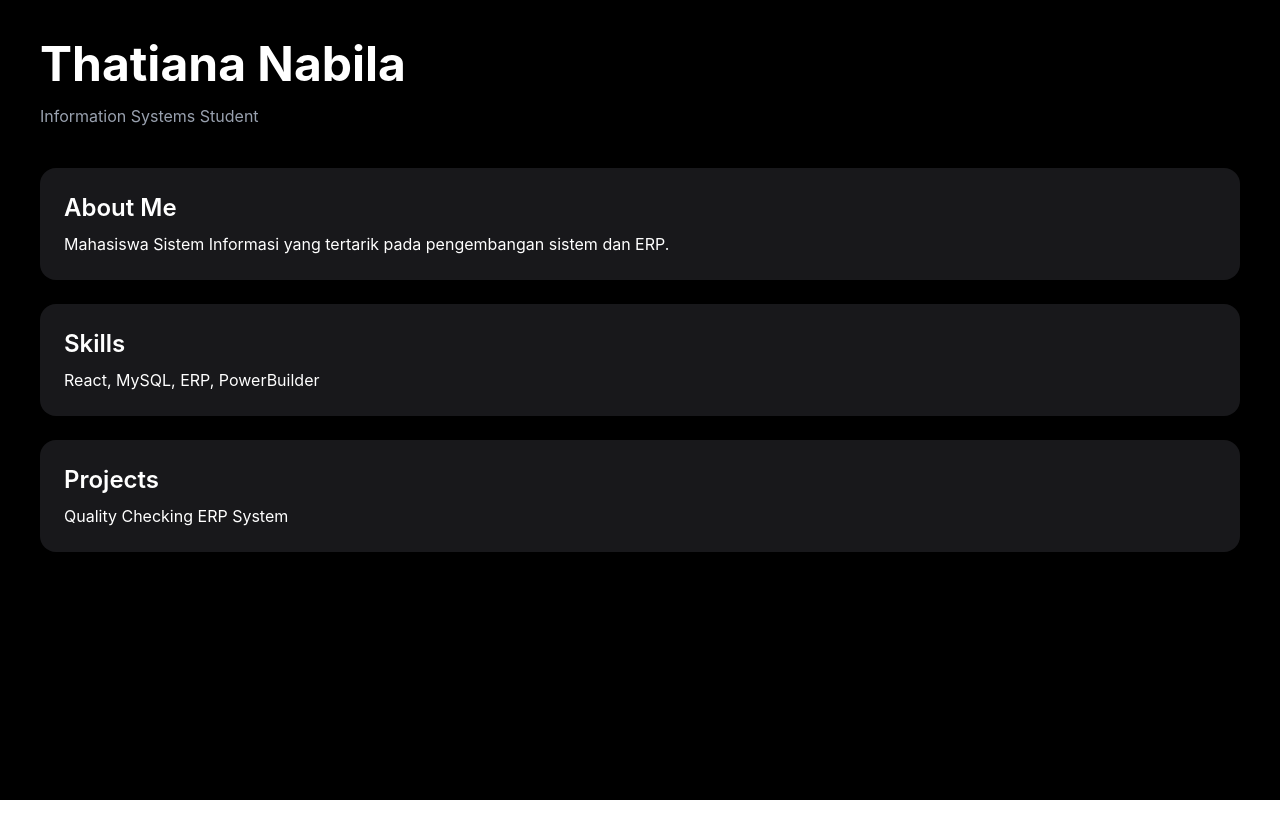
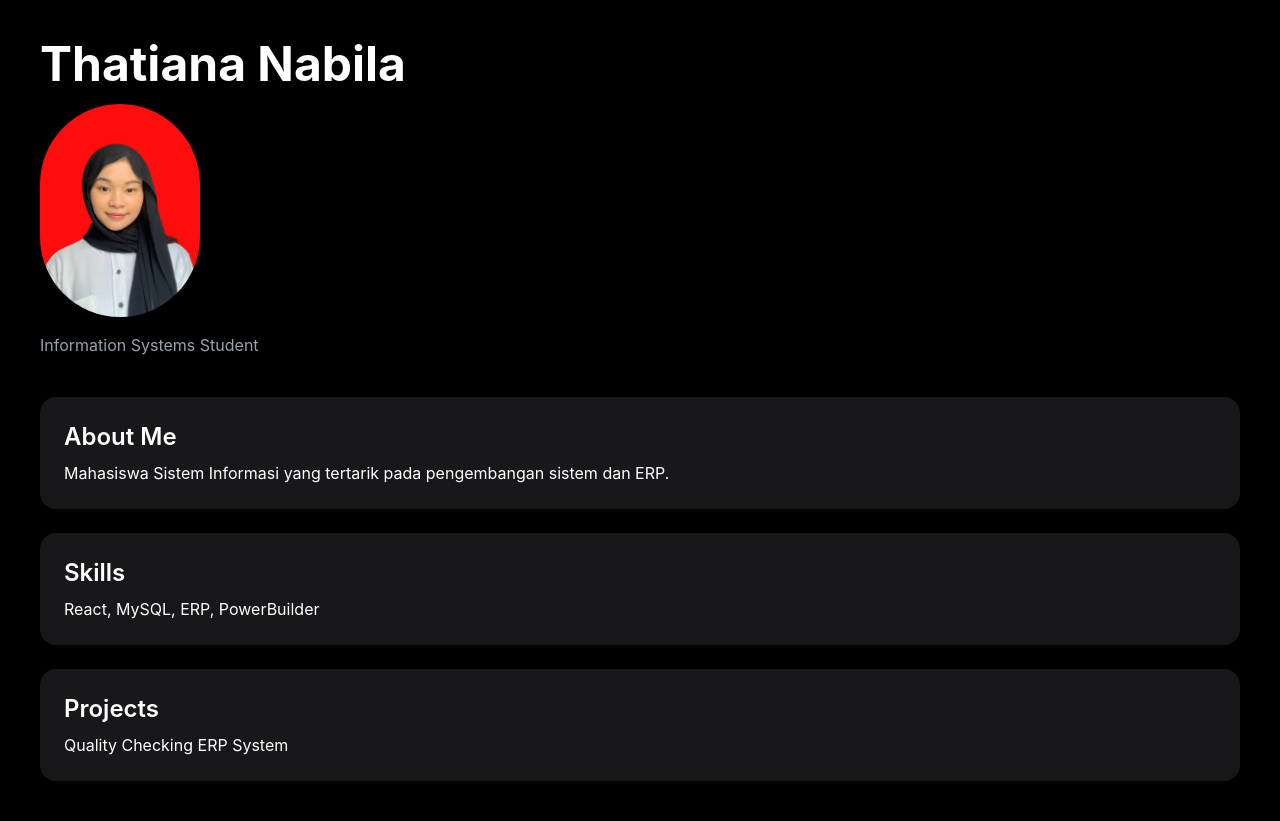
Before and after one commit to thatiananabila/Portofolio, a React (Vite) app: page / in a window 1280 px wide. Before the commit the page ends 800 px from the top, so only its background shows below. Built offline with nearby package versions, Linux system fonts and the light colour scheme.

Commit message:
update portofolio

```diff
--- a/src/App.jsx
+++ b/src/App.jsx
@@ -1,9 +1,17 @@
+import foto from './assets/thatiana.jpg'
+
 export default function App() {
   return (
     <div className="min-h-screen bg-black text-white p-10">
       <h1 className="text-5xl font-bold mb-4">
         Thatiana Nabila
       </h1>
+
+<img
+  src={foto}
+  alt="foto"
+  className="w-40 rounded-full mb-4"
+/>
 
       <p className="text-gray-400 mb-10">
         Information Systems Student
```
Also changed, not shown: src/assets/Thatiana.jpg (added).
